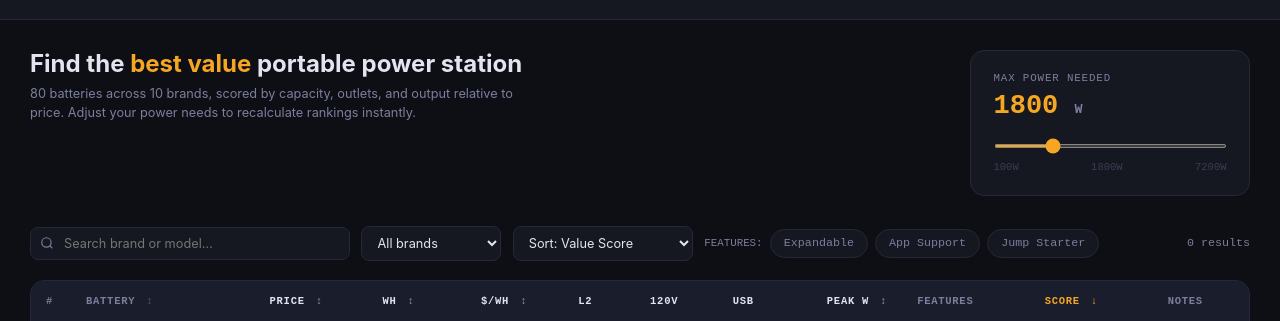
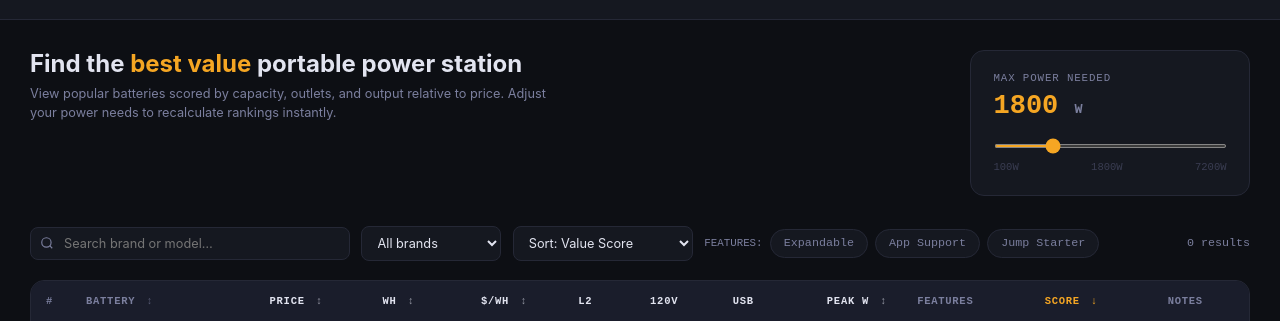
Before and after one commit to Uniboi20/battery-rank, a website: page index.html in a window 1280 px wide. Shown: the part 40-361 px from the top of the page. Drawn offline with nearby package versions, Linux system fonts and the light colour scheme; no server answers.

Commit message:
Update hero subtitle for clarity

```diff
--- a/index.html
+++ b/index.html
@@ -388,7 +388,7 @@
   <div class="hero">
     <div>
       <h1 class="hero-title">Find the <em>best value</em> portable power station</h1>
-      <p class="hero-sub">80 batteries across 10 brands, scored by capacity, outlets, and output relative to price. Adjust your power needs to recalculate rankings instantly.</p>
+      <p class="hero-sub">View popular batteries scored by capacity, outlets, and output relative to price. Adjust your power needs to recalculate rankings instantly.</p>
     </div>
     <div class="power-panel">
       <div class="power-label">Max power needed</div>
```
